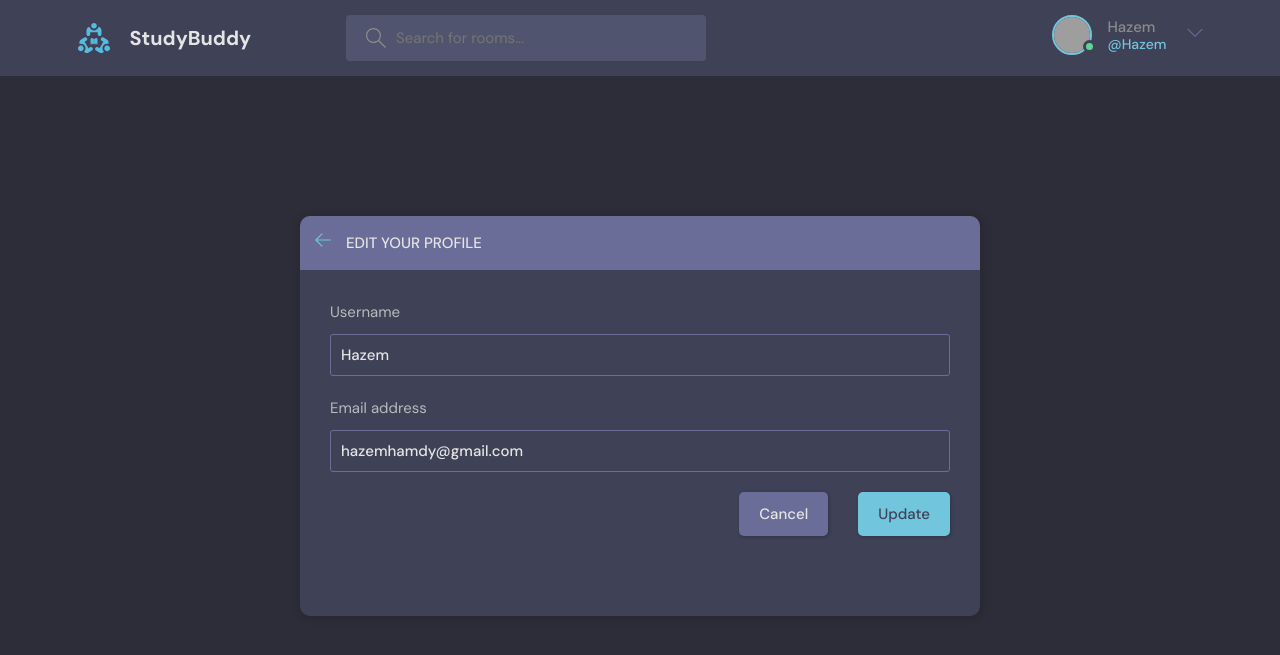
After one commit to HazemHamdy7/study_buddy, a Django app: page /update-user/ in a window 1280 px wide. The commit adds this page. Shown: the top 655 px of the page. Run offline with Django 4.2, Linux system fonts and the light colour scheme; a user stored in the database is signed in; grey boxes are pictures that could not be loaded.

Commit message:
updateUser section and fixed templats

```diff
--- a/base/forms.py
+++ b/base/forms.py
@@ -1,10 +1,16 @@
 from django.forms import ModelForm
 from . models import Room
+from django.contrib.auth.models import User
 
 
 class RoomForm(ModelForm):
     class Meta:
         model = Room
         fields = '__all__'
+        exclude = ['host', 'participations']
 
-        exclude = ['host', 'participations']
+
+class UserForm(ModelForm):
+    class Meta:
+        model = User
+        fields = ['username', 'email']
--- a/base/templates/base/profile.html
+++ b/base/templates/base/profile.html
@@ -16,7 +16,11 @@
           <div class="profile__info">
             <h3>{{user.username}}</h3>
             <p>@{{user.username}}</p>
-            <a href="edit-user.html" class="btn btn--main btn--pill">Edit Profile</a>
+
+
+            {% if request.user == user %}
+             <a href="{% url 'update-user' %}" class="btn btn--main btn--pill">Edit Profile</a>
+                 {% endif %}
           </div>
           <div class="profile__about">
             <h3>About</h3>
--- /dev/null
+++ b/base/templates/base/update_user.html
@@ -0,0 +1,57 @@
+{% extends 'main.html' %} {% block content %}
+
+<main class="update-account layout">
+  <div class="container">
+    <div class="layout__box">
+      <div class="layout__boxHeader">
+        <div class="layout__boxTitle">
+          <a href="{% url 'home' %}">
+            <svg version="1.1" xmlns="http://www.w3.org/2000/svg" width="32" height="32" viewBox="0 0 32 32">
+              <title>arrow-left</title>
+              <path
+                d="M13.723 2.286l-13.723 13.714 13.719 13.714 1.616-1.611-10.96-10.96h27.625v-2.286h-27.625l10.965-10.965-1.616-1.607z">
+              </path>
+            </svg>
+          </a>
+          <h3>Edit your profile</h3>
+        </div>
+      </div>
+      <div class="layout__body">
+        <form class="form" action="" method="POST">
+          {% csrf_token %}
+
+
+          {% for field in form %}
+
+
+          <div class="form__group">
+            <label for="profile_pic">{{field.label}}</label>
+            {{field}}
+          </div>
+          {% endfor %}
+
+          <!-- <div class="form__group">
+                <label for="username">Username</label>
+                <input id="username" name="username" type="text" placeholder="E.g. John doe" />
+              </div> -->
+          <!--
+              <div class="form__group">
+                <label for="email">Email</label>
+                <input id="email" name="email" type="text" placeholder="E.g. john@email.com" />
+              </div>
+
+                        <div class="form__group">
+                            <label for="user_bio">Bio</label>
+                            <textarea name="user_bio" id="user_bio" placeholder="Write about yourself..."></textarea>
+                        </div> -->
+          <div class="form__action">
+            <a class="btn btn--dark" href="index.html">Cancel</a>
+            <button class="btn btn--main" type="submit">Update</button>
+          </div>
+        </form>
+      </div>
+    </div>
+  </div>
+  </div>
+</main>
+{% endblock content %}
--- a/base/urls.py
+++ b/base/urls.py
@@ -15,5 +15,6 @@ urlpatterns = [
     path('delete-room/<str:pk>/', views.deleteRoom, name='delete-room'),
     path('delete-message/<str:pk>/', views.deleteMessage, name='delete-message'),
 
+    path('update-user/', views.updateUser, name='update-user'),
 
 ]
--- a/base/views.py
+++ b/base/views.py
@@ -8,7 +8,7 @@ from django.contrib import messages
 from django.http import HttpResponse
 from django.db.models import Q
 from .models import Room, Topic, Message
-from . forms import RoomForm
+from . forms import RoomForm, UserForm
 
 # Create your views here.
 
@@ -209,3 +209,18 @@ def deleteMessage(request, pk):
         return redirect('home')
     context = {'obj': message}
     return render(request, 'base/delete.html', context)
+
+
+@login_required(login_url='login')
+def updateUser(request):
+    user = request.user
+    form = UserForm(instance=user)
+
+    if request.method == 'POST':
+        form = UserForm(request.POST, instance=user)
+        if form.is_valid():
+            form.save()
+            return redirect('user-profile', pk=user.id)
+
+    context = {'form': form}
+    return render(request, 'base/update_user.html', context)
--- a/templates/navbar.html
+++ b/templates/navbar.html
@@ -27,7 +27,7 @@
 
       {% if request.user.is_authenticated %}
       <div class="header__user">
-        <a href="profile.html">
+        <a href="{% url 'update-user' %}">
           <div class="avatar avatar--medium active">
             <img src="https://randomuser.me/api/portraits/men/37.jpg" />
           </div>
@@ -59,7 +59,7 @@
 
       {% endif %}
       <div class="dropdown-menu">
-        <a href="settings.html" class="dropdown-link"
+        <a href="{% url 'update-user' %}" class="dropdown-link"
           ><svg
             version="1.1"
             xmlns="http://www.w3.org/2000/svg"
```
Also changed, not shown: db.sqlite3.
